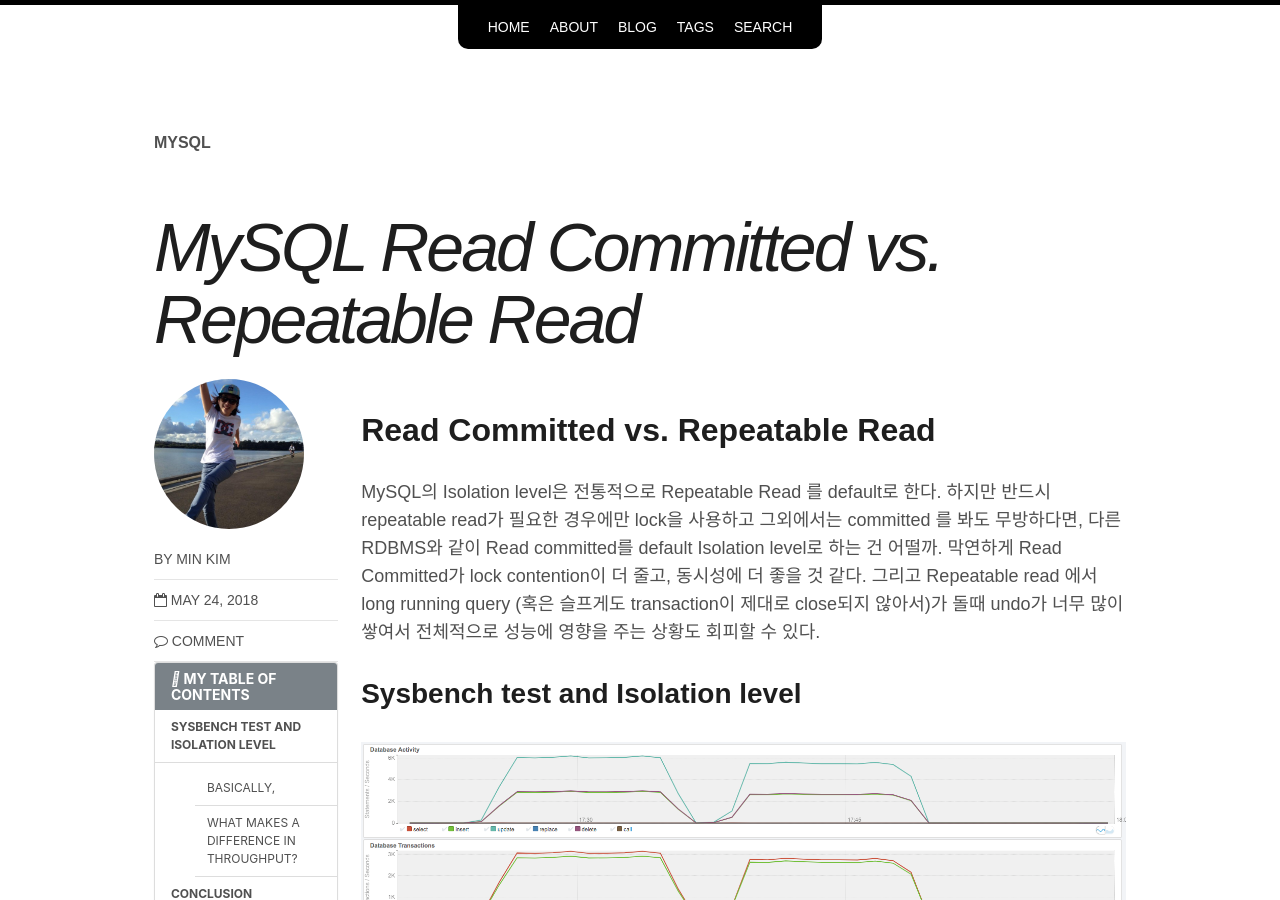
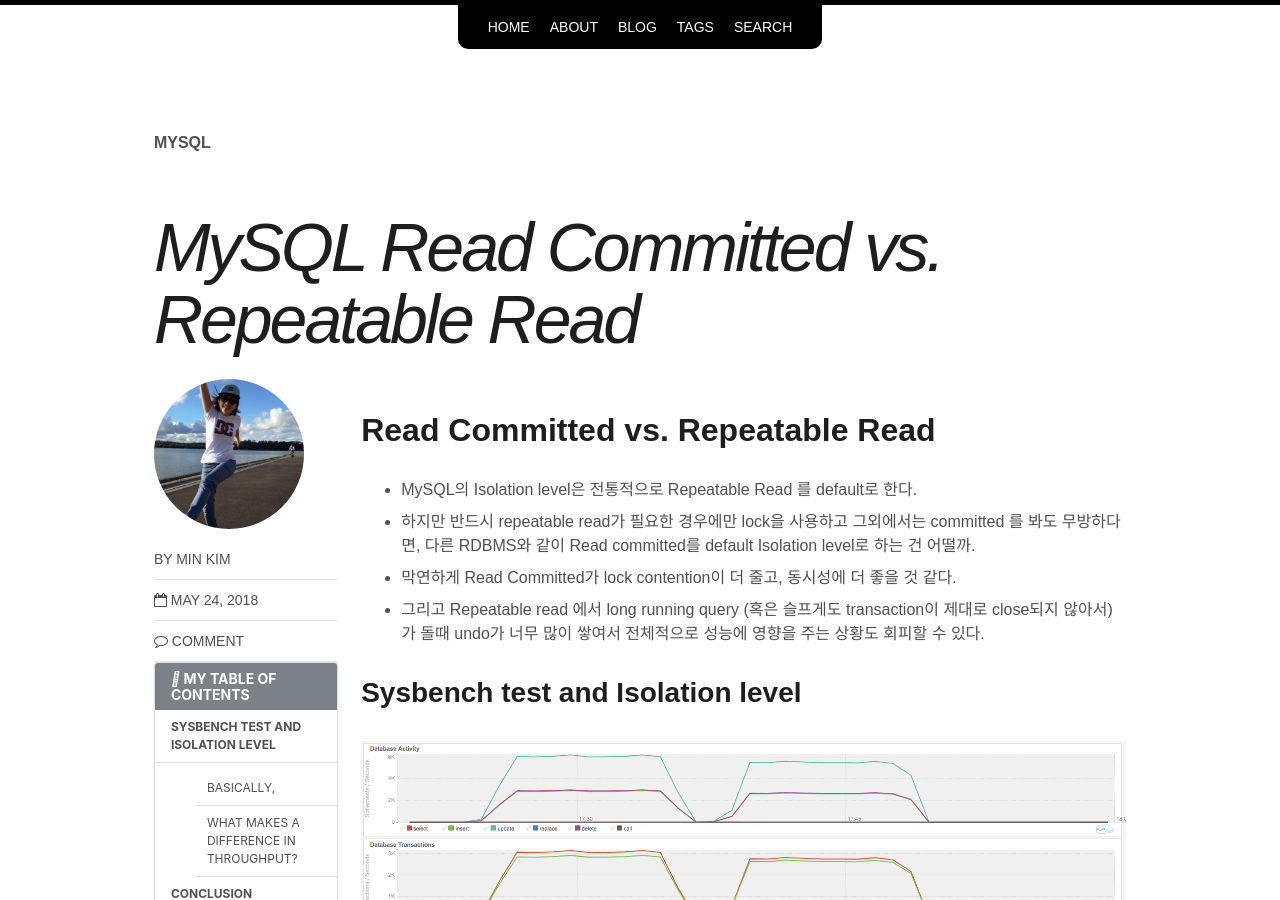
Before and after one commit to minsql/minsql.github.io, a Jekyll site: the page built from _posts/blog/2018-05-24-MySQL Read committed and Repeatable Read.md, in a window 1280 px wide and 900 px high. Built offline with Jekyll 4.4.1, drawn with Linux system fonts in a browser that asks for light colours; nearby versions of some CDN libraries; some web fonts are replaced; comment, search, counter and statistics services are not loaded; some of the changed text lies outside the part shown.

```diff
--- a/_posts/blog/2018-05-24-MySQL Read committed and Repeatable Read.md
+++ b/_posts/blog/2018-05-24-MySQL Read committed and Repeatable Read.md
@@ -15,10 +15,10 @@ toc_icon: "cog"
 
 
 # Read Committed vs. Repeatable Read
-MySQL의 Isolation level은 전통적으로 Repeatable Read 를 default로 한다.
-하지만 반드시 repeatable read가 필요한 경우에만 lock을 사용하고 그외에서는 committed 를 봐도 무방하다면, 다른 RDBMS와 같이 Read committed를 default Isolation level로 하는 건 어떨까.
-막연하게 Read Committed가 lock contention이 더 줄고, 동시성에 더 좋을 것 같다.
-그리고 Repeatable read 에서 long running query (혹은 슬프게도 transaction이 제대로 close되지 않아서)가 돌때 undo가 너무 많이 쌓여서 전체적으로 성능에 영향을 주는 상황도 회피할 수 있다.
+- MySQL의 Isolation level은 전통적으로 Repeatable Read 를 default로 한다.
+- 하지만 반드시 repeatable read가 필요한 경우에만 lock을 사용하고 그외에서는 committed 를 봐도 무방하다면, 다른 RDBMS와 같이 Read committed를 default Isolation level로 하는 건 어떨까.
+- 막연하게 Read Committed가 lock contention이 더 줄고, 동시성에 더 좋을 것 같다.
+- 그리고 Repeatable read 에서 long running query (혹은 슬프게도 transaction이 제대로 close되지 않아서)가 돌때 undo가 너무 많이 쌓여서 전체적으로 성능에 영향을 주는 상황도 회피할 수 있다.
 
 ## Sysbench test and Isolation level
 ![]({{site_url}}/uploads/repeatable-read and read-committed graph.png){:width="800px"}
@@ -50,6 +50,6 @@ commit;
   - Readview를 생성할때 mutex경합으로 인해 read-committed의 throughput이 줄어드는 것이다.
 
 ## Conclusion
-어디까지나 Max throughput의 문제이다.
-일반적으로 3k TPS까지 쓸것인가. repeatable read로 인한 문제점이 더 자주 노출될 수도 있다.
-결과는 언제나 그렇듯 당신의 서비스 트랜잭션에 맞게....
+- 어디까지나 Max throughput의 문제이다.
+- 일반적으로 3k TPS까지 쓸것인가. repeatable read로 인한 문제점이 더 자주 노출될 수도 있다.
+- 결과는 언제나 그렇듯 당신의 서비스 트랜잭션에 맞게....
```
